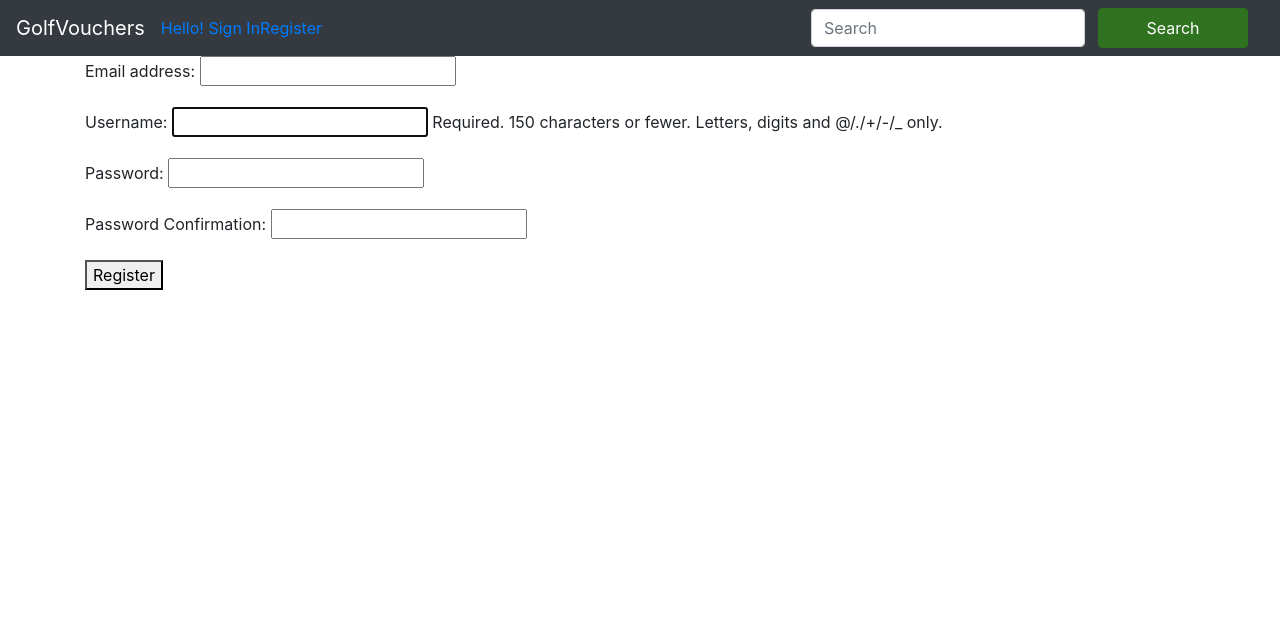
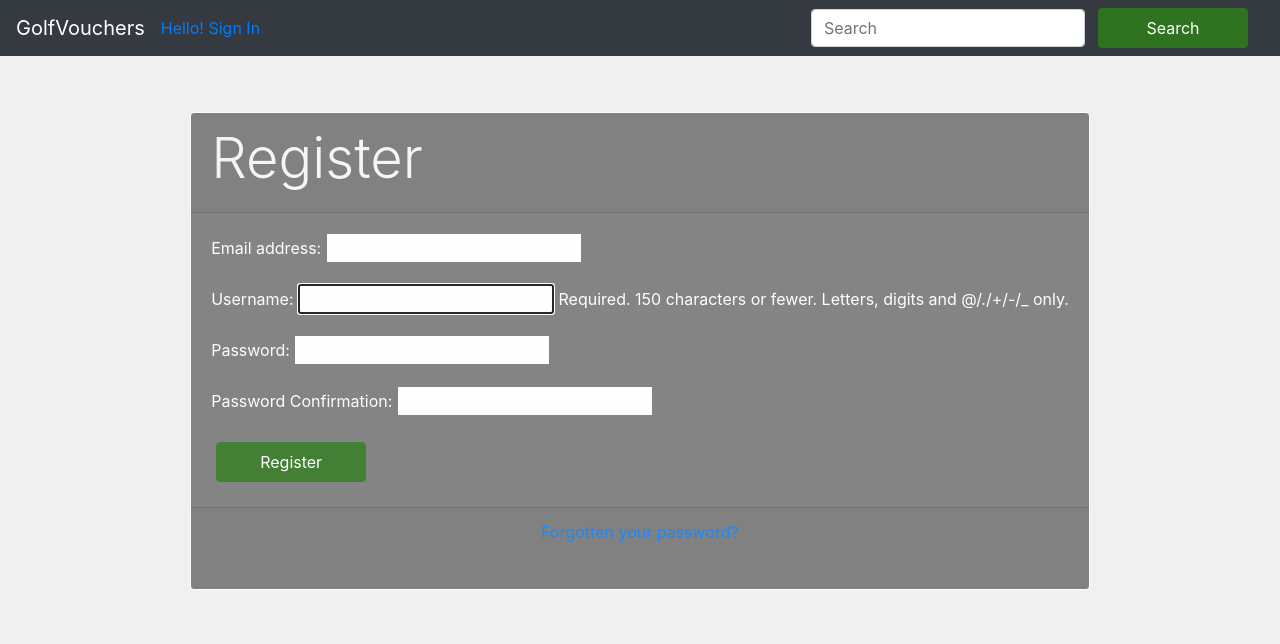
Before and after one commit to martingr1/golfvouchers, a Django app: page /accounts/register/ in a window 1280 px wide. Shown: the top 644 px of the page. Run offline with Django 3.2, Linux system fonts and the light colour scheme; some libraries are stand-ins or nearby versions; some web fonts are replaced.

Commit message:
created new styles for cart and base.html, added logic to cart/views.py

```diff
--- a/accounts/templates/register.html
+++ b/accounts/templates/register.html
@@ -6,10 +6,27 @@
 
 {% block content %}
 
-    <form method="POST">
-    {% csrf_token %}
-        {{ registration_form.as_p }}
-    <button type="submit">Register</button>
-    </form>
+<div class="container">
+	<div class="row justify-content-center">
+		<div class="card text-white bg-dark ">
+			<div class="card-header">
+				<h3 class="display-4">Register</h3>
+			</div>
+			<!-- Login Section -->
+			<div class="card-body">
 
+				<form method="POST">
+					{% csrf_token %}
+					{{ registration_form.as_p }}
+					<button class = "btn" type="submit">Register</button>
+				</form>
+			</div>
+			<div class="card-footer">
+				<div class="row d-flex no-gutters justify-content-center">
+					<p><a href="{% url 'password_reset' %}">Forgotten your password?</a></p>
+				</div>
+			</div>
+		</div>
+	</div>
+</div>
 {% endblock %}
--- a/accounts/views.py
+++ b/accounts/views.py
@@ -7,6 +7,7 @@ from django.contrib.auth.decorators import login_required
 from django.template import Context
 from django.template.loader import get_template, render_to_string
 from accounts.forms import UserLoginForm, UserRegistrationForm
+
 
 def index(request):
     if request.user.is_authenticated:
@@ -18,13 +19,13 @@ def index(request):
 def logout(request):
     auth.logout(request)
     messages.success(request,  "You have successfully been logged out.")
-    return redirect(reverse('index'))
+    return redirect(reverse('get_posts'))
 
 
 def login(request):
 
     if request.user.is_authenticated:
-        return redirect(reverse('index'))
+        return redirect(reverse('get_posts'))
 
     if request.method == "POST":
         login_form = UserLoginForm(request.POST)
--- a/cart/templates/cart.html
+++ b/cart/templates/cart.html
@@ -20,8 +20,7 @@
 							<label for="exampleInputAmount" class="sr-only">New Qty</label>
 							<div class="input-group">
 								<div class="input-group-addon">Qty</div>
-								<input name="quantity" type="number" min="0" max="999" class="form-control">
-								<div class="input-group-addon">{{item.quantity}}</div>
+								<input name="quantity" value= {{item.quantity}} type="number" min="0" max="99" class="form-control">
 							</div>
 						</div>
 						<button type="submit" class="btn btn-primary"><span class="glyphicon glyphicon-edit" aria-hidden="true"></span>Amend</button>
@@ -34,7 +33,7 @@
 </div>
 <div class="row">
 	<p>Total</p>
-	<p><span class="glyphicon glyphicon-euro" aria-hidden="true"></span>{{ total }}</p>
+	<p>{{ total }}</p>
 	<a href="{% url 'checkout' %}" class="btn btn-success"
 		role="button"><span class="glyphicon glyphicon-ok-sign" aria-hidden="true"></span>Checkout</a>
 </div>
--- a/posts/templates/postdetail.html
+++ b/posts/templates/postdetail.html
@@ -13,7 +13,6 @@
                     <p>{{ post.content }}</p>
                     <p><span class="boldtext">Date first listed:</span> {{ post.listed_date }} </p>
                     <p><span class="boldtext">Views:</span> {{post.views}}</p>
-                    <a href="{% url 'edit_post' post.id %}" class="btn btn-default">Purchase</a>
                     {% if user.is_staff %}
                     <a href="{% url 'edit_post' post.id %}" class="btn btn-default">Edit Product</a>
                     {% endif %}
@@ -22,9 +21,9 @@
                 <form method="post" action="{% url 'add_to_cart' post.id %}">
                     {% csrf_token %}
                     <div class="input-group">
-                        <input name="quantity" type="number" min="1" max="99" class="form-control" placeholder="Quantity">
+                        <input name="quantity" value="0" type="number" min="0" max="99" class="form-control">
                         <span class="input-group-btn">
-                            <button class="btn btn-success" type="submit">Add</button>
+                            <button class="btn btn-success" type="submit">Purchase</button>
                         </span>
                     </div>
                 </form>
--- a/posts/templates/posts.html
+++ b/posts/templates/posts.html
@@ -1,17 +1,15 @@
 {% extends 'base.html' %}
 {% block content %}
 {% if user.is_staff %}
-<div>
+<div class="container">
 	<div class="card text-white">
-
 		<p class="lead">Admin Panel</p>
 		<a class="btn " data-toggle="tooltip" data-placement="top" title="View and purchase"
 			href="{% url 'new_post' %}">New Product
 		</a>
 	</div>
-</div>
 {% endif %}
-<div class="container">
+
 	<div class="row">
 		{% for post in posts %}
 		<div class="card-deck col-xs-12 col-sm-6 col-md-4">
--- a/posts/views.py
+++ b/posts/views.py
@@ -11,7 +11,6 @@ def get_posts(request):
     return render(request, "posts.html", {'posts': posts})
 
 
-@login_required
 def post_detail(request, pk):
 
     post = get_object_or_404(Post, pk=pk)
--- a/templates/base.html
+++ b/templates/base.html
@@ -21,7 +21,7 @@
 <body>
 	<style>
 		body {
-			background-color: #FFFFFF;
+			background-color: #F0F0F0;
 		}
 	</style>
 	<nav class="navbar navbar-expand-lg navbar-dark bg-dark sticky-top">
@@ -34,12 +34,10 @@
 				{% if user.is_authenticated %}
 				<li class="nav-item "><a href="{% url 'logout' %}">Sign Out</a></li>
 				<li class="nav-item "><a href="{% url 'profile' %}">Account</a></li>
-				<li class="nav-item"><a href="{% url 'view_cart' %}"><i class="material-icons login-icon">shopping_cart</i>{% for item in cart_items %}     ({{ item.quantity }})
-                {% endfor %}
+				<li class="nav-item"><a href="{% url 'view_cart' %}"><i class="material-icons login-icon">shopping_cart</i>({{total}})
                 </a></li>
 				{% else %}
 				<li class="nav-item"><a href="{% url 'login' %}">Hello! Sign In</a></li>
-				<li class="nav-item"><a href="{% url 'register' %}">Register</a></li>
 				{% endif %}
 			</ul>
 			<form action="{% url 'search' %}" class="form-inline my-2 my-lg-0">
```
Also changed, not shown: accounts/templates/login.html (+7 -7 lines), cart/views.py (+7 -3 lines), checkout/templates/checkout.html (+0 -16 lines), checkout/views.py (+15 -3 lines).
